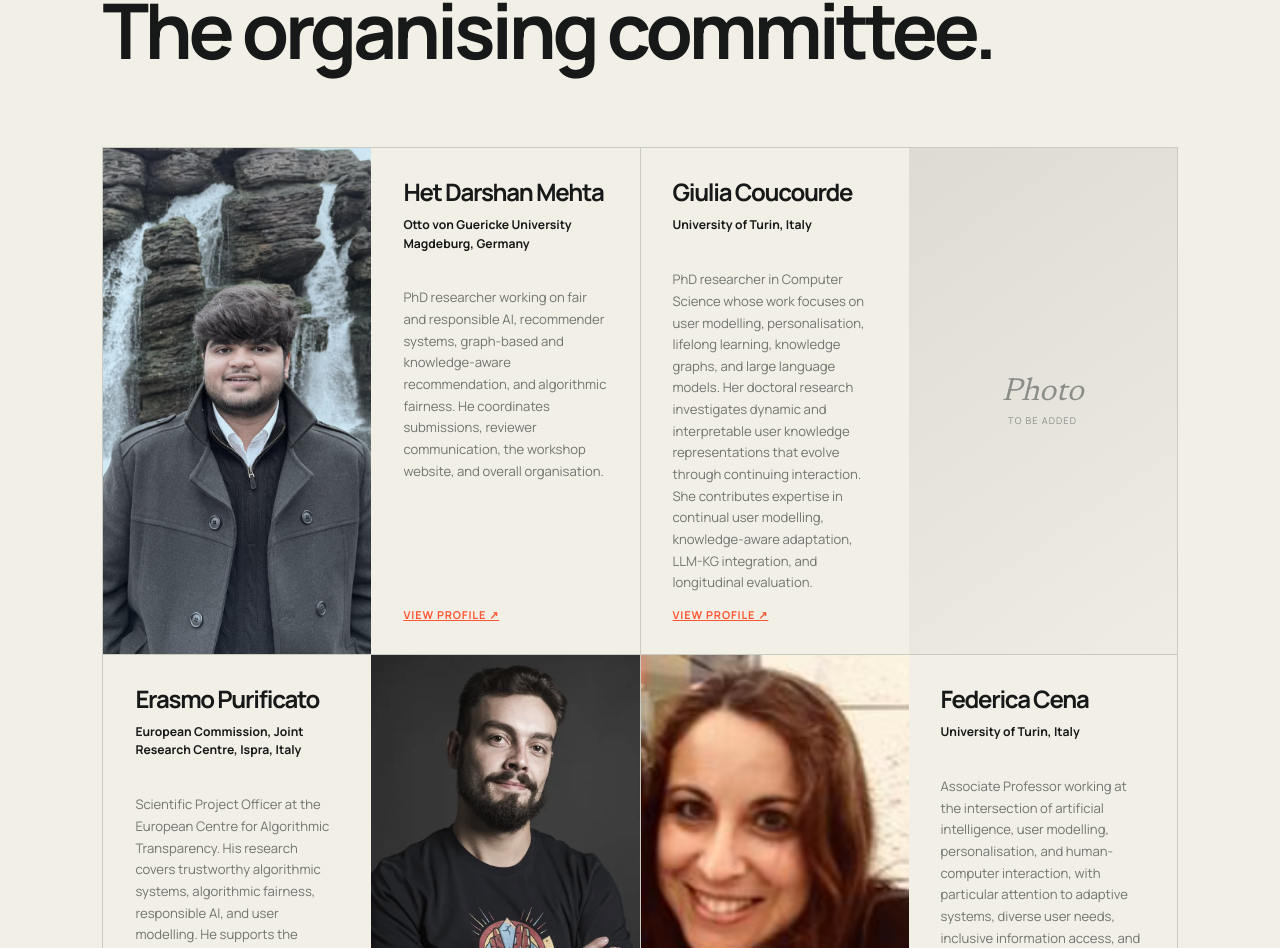
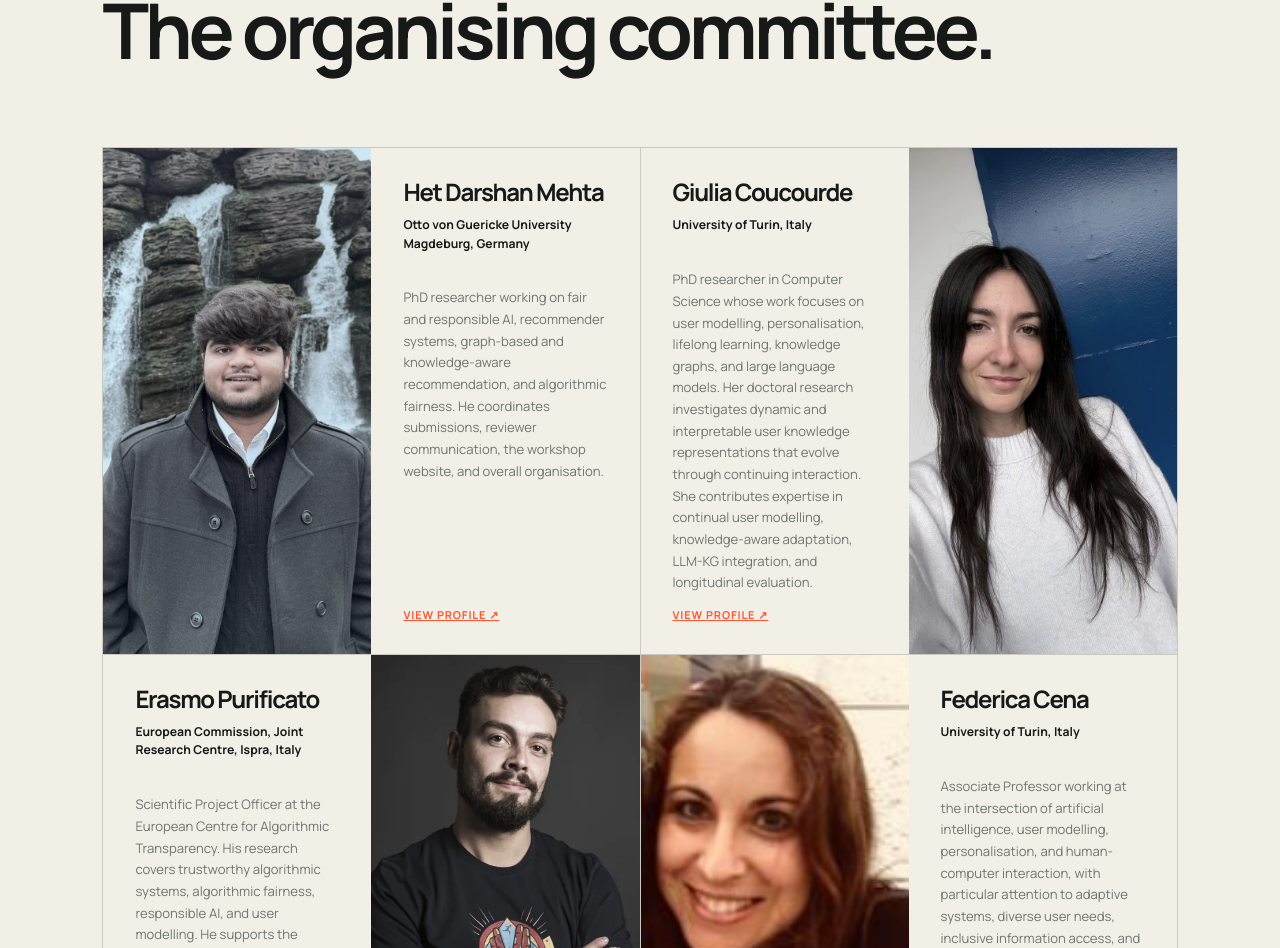
Before and after one commit to het28/EvolveIR-2027, a Next.js app: page / in a window 1280 px wide. Shown: the part 8730-9678 px from the top of the page. Built offline with nearby package versions, Linux system fonts and the light colour scheme.

Commit message:
Add Giulia Coucourde portrait

```diff
--- a/app/page.js
+++ b/app/page.js
@@ -39,7 +39,7 @@ const submissions = [
 
 const organisers = [
   { name: "Het Darshan Mehta", affiliation: "Otto von Guericke University Magdeburg, Germany", image: "het.jpeg", url: "https://hetmehta.eu", bio: "PhD researcher working on fair and responsible AI, recommender systems, graph-based and knowledge-aware recommendation, and algorithmic fairness. He coordinates submissions, reviewer communication, the workshop website, and overall organisation." },
-  { name: "Giulia Coucourde", affiliation: "University of Turin, Italy", image: null, url: "https://dott-informatica.campusnet.unito.it/do/studenti.pl/Show?_id=802321", bio: "PhD researcher in Computer Science whose work focuses on user modelling, personalisation, lifelong learning, knowledge graphs, and large language models. Her doctoral research investigates dynamic and interpretable user knowledge representations that evolve through continuing interaction. She contributes expertise in continual user modelling, knowledge-aware adaptation, LLM-KG integration, and longitudinal evaluation." },
+  { name: "Giulia Coucourde", affiliation: "University of Turin, Italy", image: "giulia-coucourde.jpeg", url: "https://dott-informatica.campusnet.unito.it/do/studenti.pl/Show?_id=802321", bio: "PhD researcher in Computer Science whose work focuses on user modelling, personalisation, lifelong learning, knowledge graphs, and large language models. Her doctoral research investigates dynamic and interpretable user knowledge representations that evolve through continuing interaction. She contributes expertise in continual user modelling, knowledge-aware adaptation, LLM-KG integration, and longitudinal evaluation." },
   { name: "Erasmo Purificato", affiliation: "European Commission, Joint Research Centre, Ispra, Italy", image: "erasmo.webp", url: "https://erasmopurif.com", bio: "Scientific Project Officer at the European Centre for Algorithmic Transparency. His research covers trustworthy algorithmic systems, algorithmic fairness, responsible AI, and user modelling. He supports the scientific programme, reviewer recruitment, and discussion sessions." },
   { name: "Federica Cena", affiliation: "University of Turin, Italy", image: "federica-cena.png", url: "https://www.didattica-cps.unito.it/do/docenti.pl/Alias?federica.cena#tab-profilo", bio: "Associate Professor working at the intersection of artificial intelligence, user modelling, personalisation, and human-computer interaction, with particular attention to adaptive systems, diverse user needs, inclusive information access, and longitudinal user-centred evaluation." },
   { name: "Ernesto William De Luca", affiliation: "Otto von Guericke University Magdeburg, Germany", image: "ernesto.webp", url: "https://ernestodeluca.eu", bio: "Professor whose research spans information retrieval, recommender systems, machine learning, user modelling, natural language processing, semantic technologies, and human-centred AI. He contributes extensive experience in workshop organisation and community building." }
```
Also changed, not shown: public/people/giulia-coucourde.jpeg (added).
